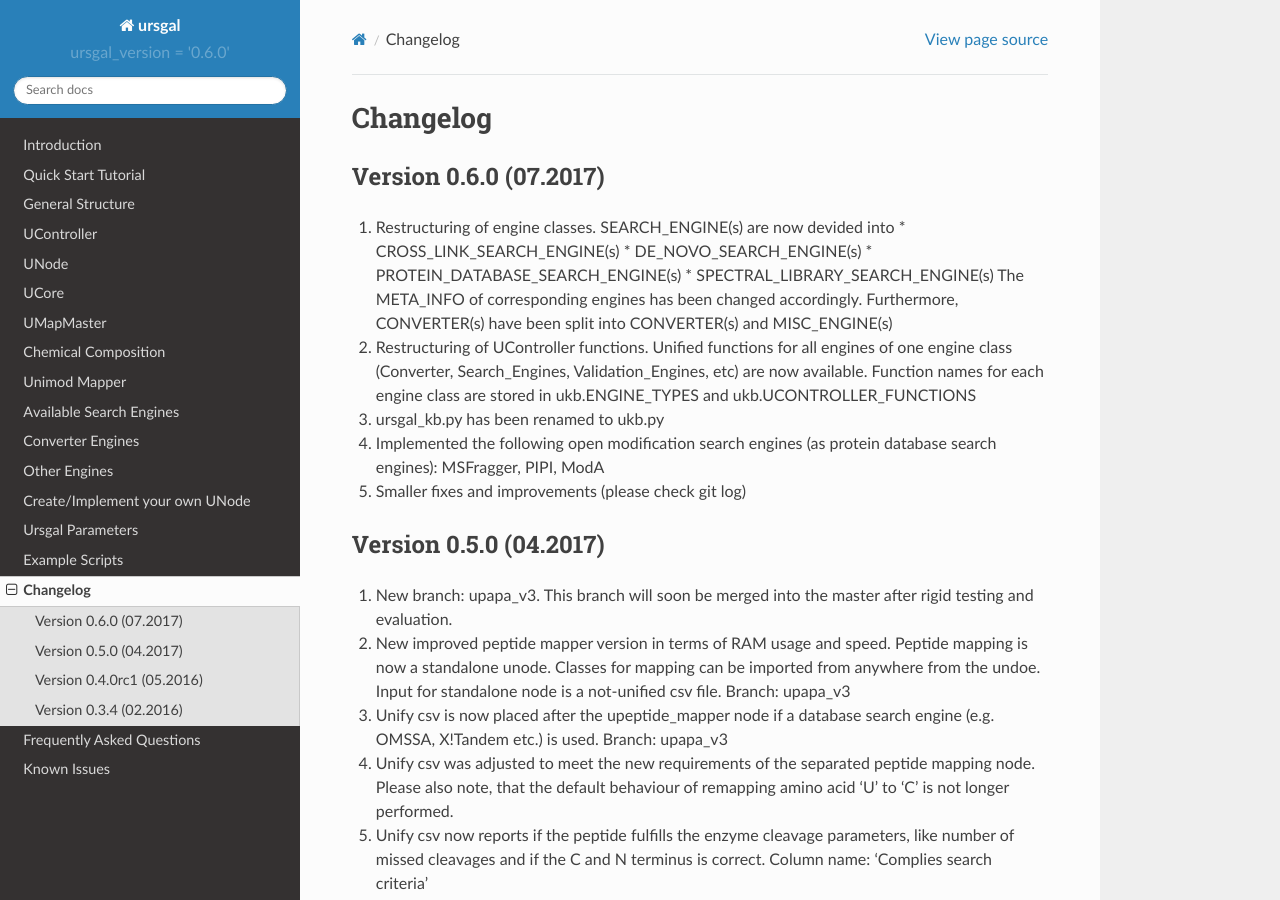
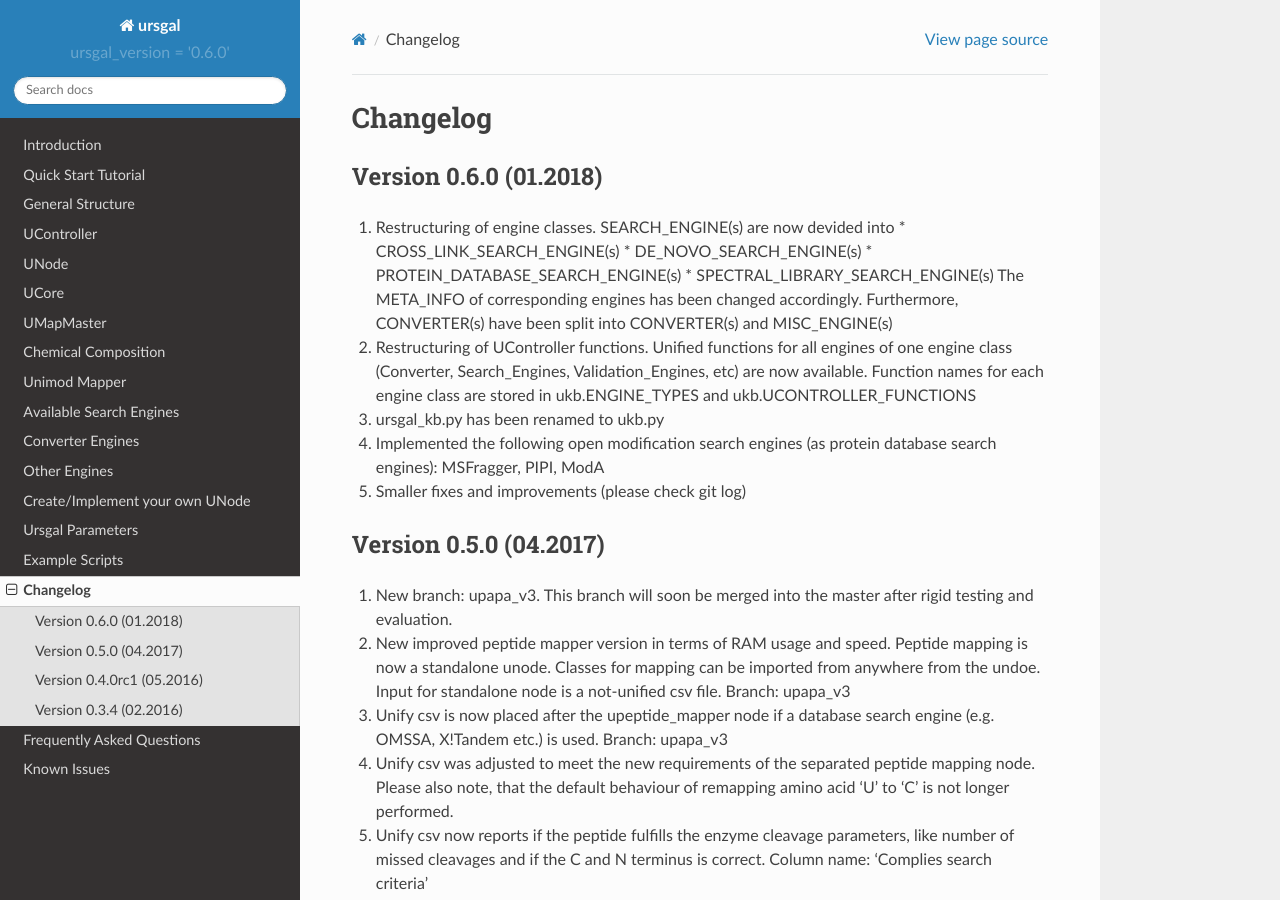
Before and after one commit to ursgal/ursgal, a Sphinx documentation site: the page built from docs/source/changelog.txt, in a window 1280 px wide and 900 px high. Built offline with Sphinx 7.4.7 and the Read the Docs theme 2.0.0, drawn with Linux system fonts in a browser that asks for light colours.

Commit message:
updated docu

```diff
--- a/README.rst
+++ b/README.rst
@@ -29,6 +29,7 @@ compatibility of v0.6.0 with previous versions is not given in all cases.
 Most likely, your previous results will not be recognized, i.e. previously executed runs will be executed again.
 Please consider this before updating to v0.6.0, check the Changelog or ask us if you have any doubts.
 We are sorry for the inconvenience but changes were necessary for further development.
+If you want to continue using (and modifying) v0.5.0 you can use the branch v0.5.0.
 
 Summary
 *******
--- a/docs/source/changelog.txt
+++ b/docs/source/changelog.txt
@@ -1,7 +1,7 @@
 Changelog
 =========
 
-Version 0.6.0    (07.2017)
+Version 0.6.0    (01.2018)
 ^^^^^^^^^^^^^^^^^^^^^^^^^^
 #. Restructuring of engine classes. SEARCH_ENGINE(s) are now devided into
    * CROSS_LINK_SEARCH_ENGINE(s)
```
